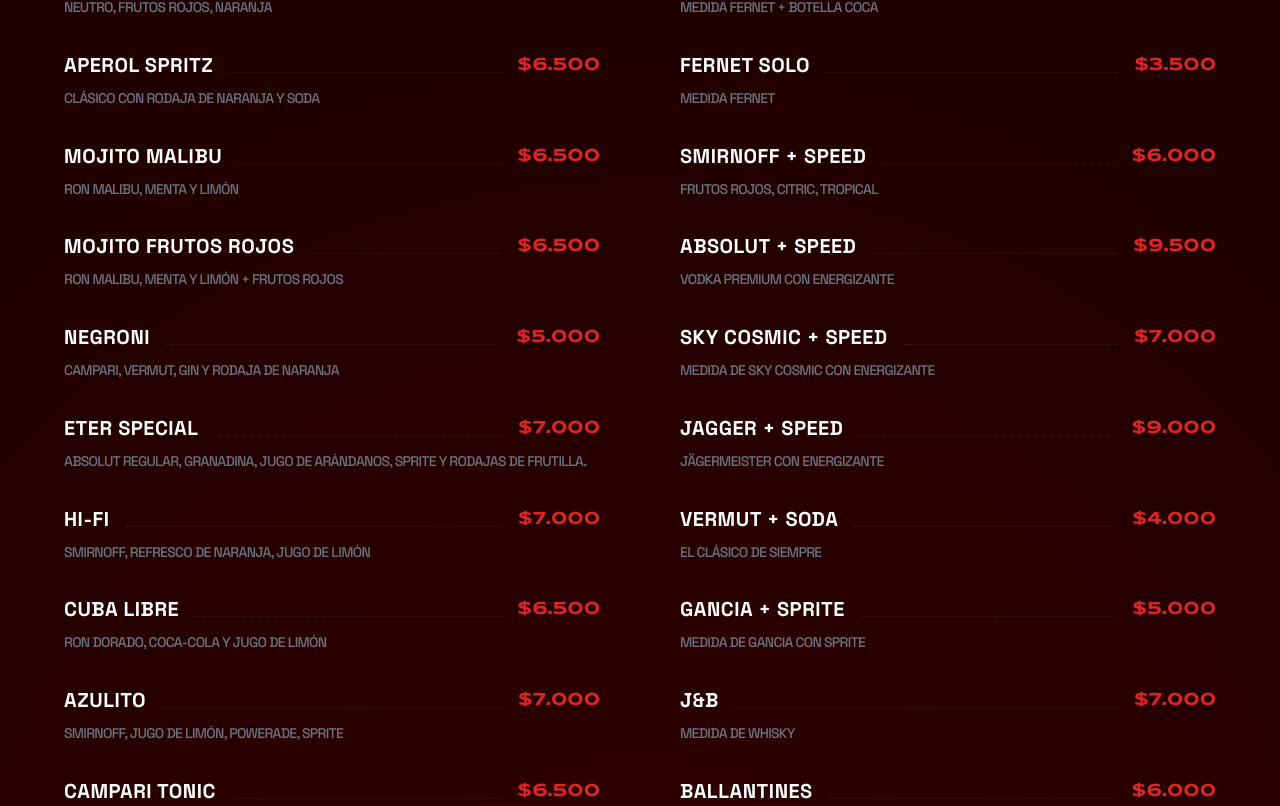
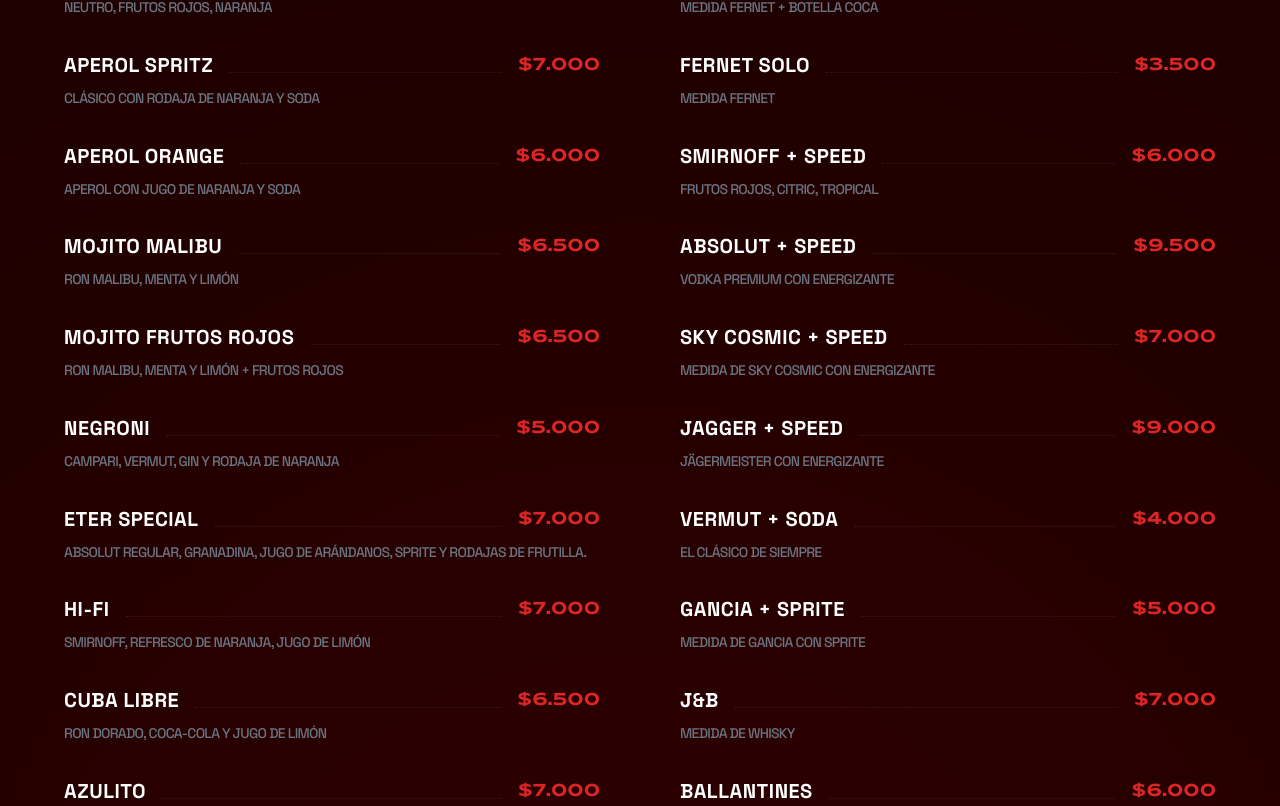
Before and after one commit to jubertorello/eter-bar, a React (Vite) app: page / in a window 1280 px wide. Shown: the part 1814-2620 px from the top of the page. Built offline with nearby package versions, Linux system fonts and the light colour scheme.

Commit message:
feat: Update Aperol Spritz price and add new Aperol Orange and Gin items to the menu.

```diff
--- a/MENU_ITEMS.ts
+++ b/MENU_ITEMS.ts
@@ -4,7 +4,8 @@
 export const MENU_ITEMS: DrinkItem[] = [
     // CÓCTELES
     { id: 'cv1', name: 'Gin Tonic', description: 'Neutro, Frutos Rojos, Naranja', price: '$6.000', category: 'CÓCTELES' },
-    { id: 'cv2', name: 'Aperol Spritz', description: 'Clásico con rodaja de naranja y soda', price: '$6.500', category: 'CÓCTELES' },
+    { id: 'cv2', name: 'Aperol Spritz', description: 'Clásico con rodaja de naranja y soda', price: '$7.000', category: 'CÓCTELES' },
+    { id: 'cv20', name: 'Aperol Orange', description: 'Aperol con jugo de naranja y soda', price: '$6.000', category: 'CÓCTELES' },
     { id: 'cv8', name: 'Mojito Malibu', description: 'Ron Malibu, menta y limón', price: '$6.500', category: 'CÓCTELES' },
     { id: 'cv9', name: 'Mojito Frutos rojos', description: 'Ron Malibu, menta y limón + frutos rojos', price: '$6.500', category: 'CÓCTELES' },
     { id: 'cv11', name: 'Negroni', description: 'Campari, Vermut, Gin y rodaja de naranja', price: '$5.000', category: 'CÓCTELES' },
@@ -26,6 +27,9 @@
     { id: 'cv16', name: 'Gancia + Sprite', description: 'Medida de Gancia con Sprite', price: '$5.000', category: 'MEDIDAS' },
     { id: 'w1', name: 'J&B', description: 'Medida de whisky', price: '$7.000', category: 'MEDIDAS' },
     { id: 'w2', name: 'Ballantines', description: 'Medida de whisky', price: '$6.000', category: 'MEDIDAS' },
+    { id: 'g1', name: 'Gin Gordon\'s', description: 'Medida de gin', price: '$6.000', category: 'MEDIDAS' },
+    { id: 'g2', name: 'Gin Herederos', description: 'Medida de gin', price: '$7.000', category: 'MEDIDAS' },
+    { id: 'g3', name: 'Gin Beefeater', description: 'Medida de gin', price: '$9.000', category: 'MEDIDAS' },
 
     // JARRAS
     { id: 'j1', name: 'Smirnoff + speed', description: 'Frutos rojos, citric, tropical', price: '$10.000', category: 'JARRAS' },
```
